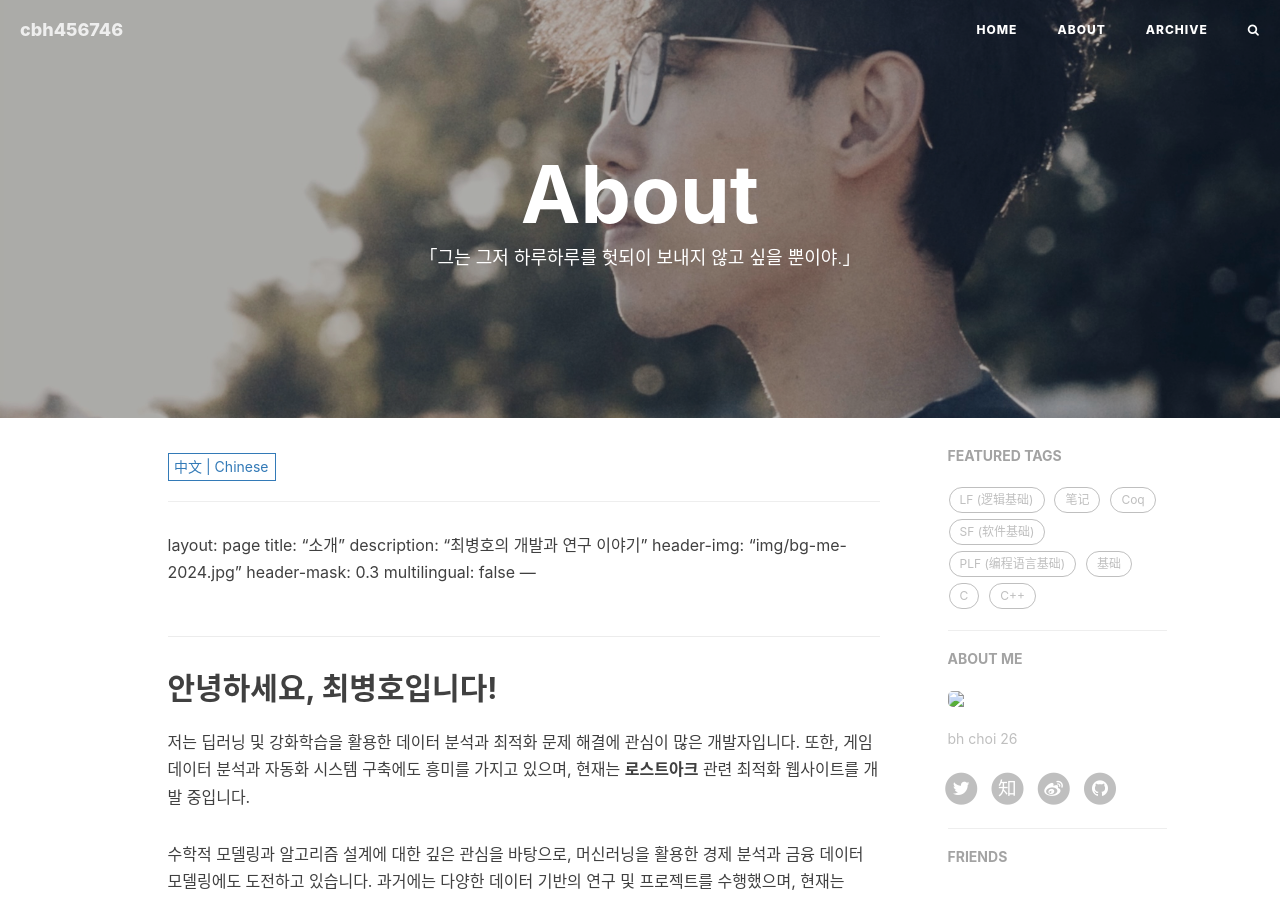
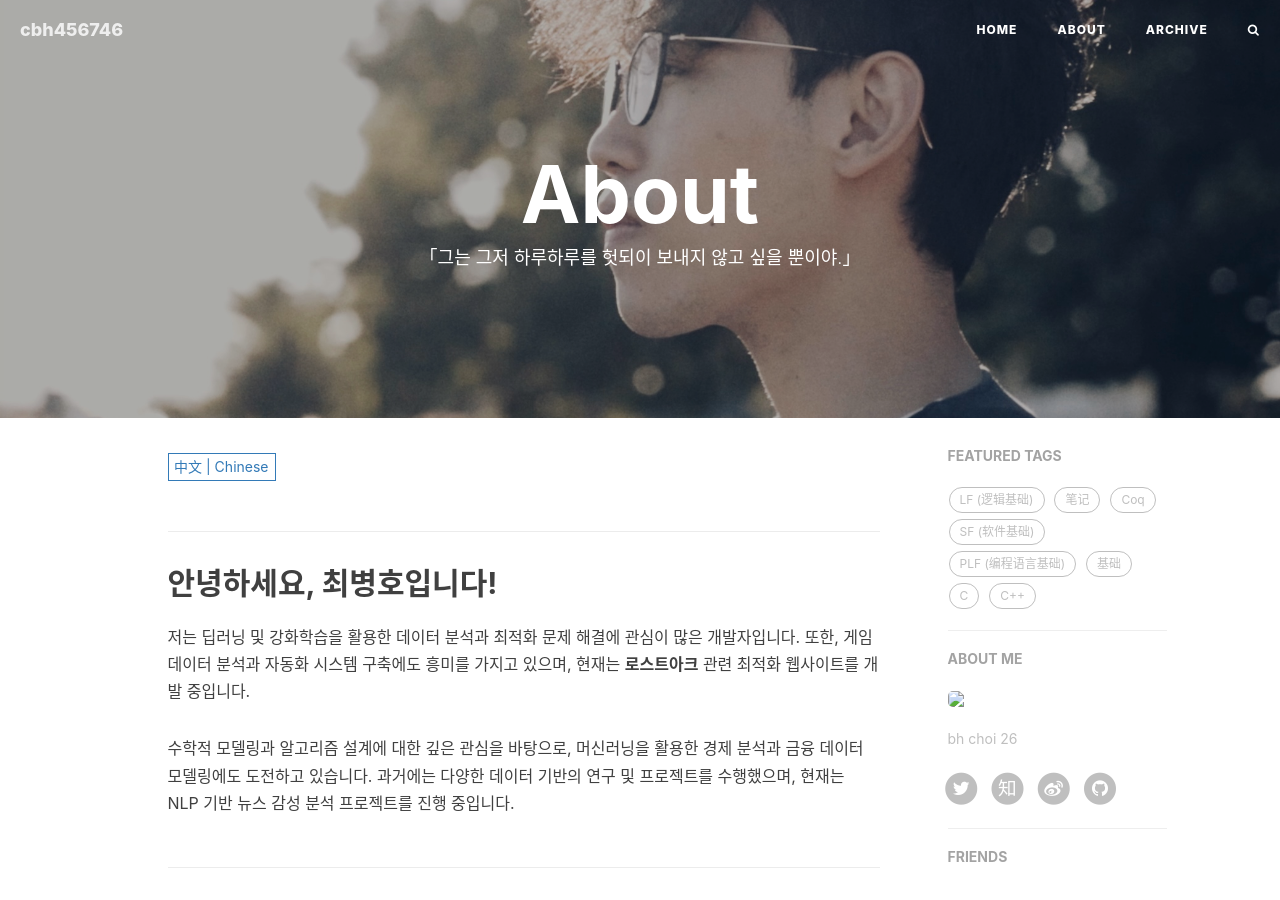
Before and after one commit to cbh456746/cbh456746.github.io, a Jekyll site: the page built from about.html, in a window 1280 px wide and 900 px high. Built offline with Jekyll 4.4.1, drawn with Linux system fonts in a browser that asks for light colours; nearby versions of some CDN libraries; comment, search, counter and statistics services are not loaded.

Commit message:
Update ko.md

```diff
--- a/_includes/about/ko.md
+++ b/_includes/about/ko.md
@@ -1,11 +1,4 @@
----
-layout: page
-title: "소개"
-description: "최병호의 개발과 연구 이야기"
-header-img: "img/bg-me-2024.jpg"
-header-mask: 0.3
-multilingual: false
----
+
 
 ## 안녕하세요, 최병호입니다!
 
```
